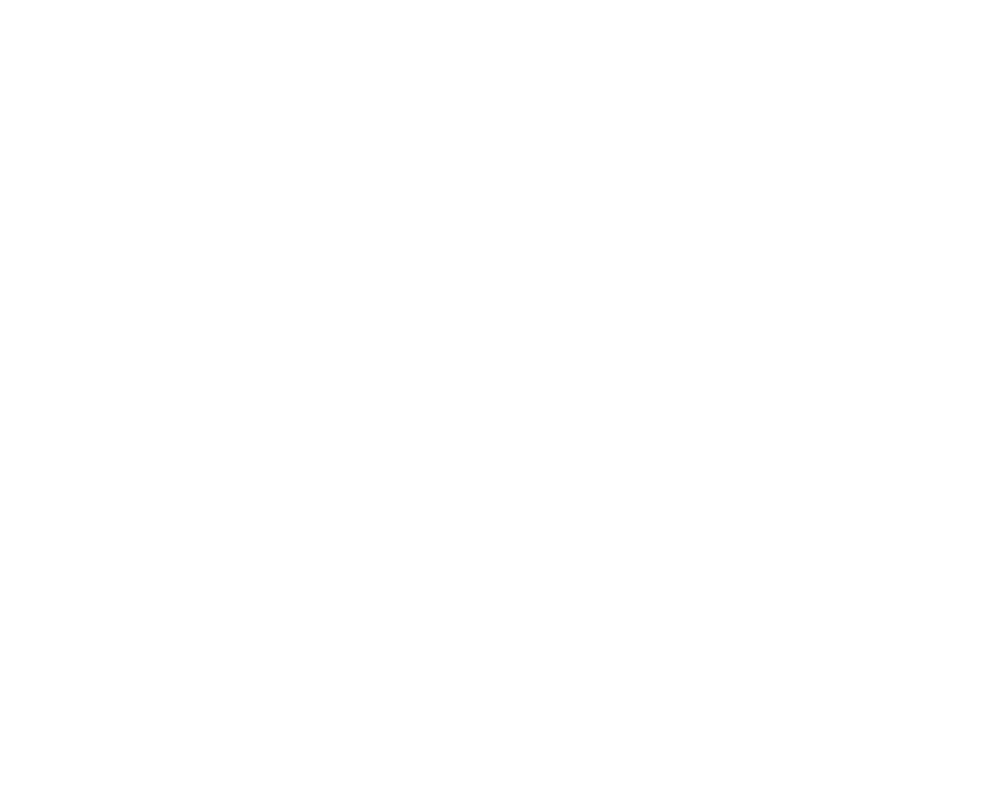
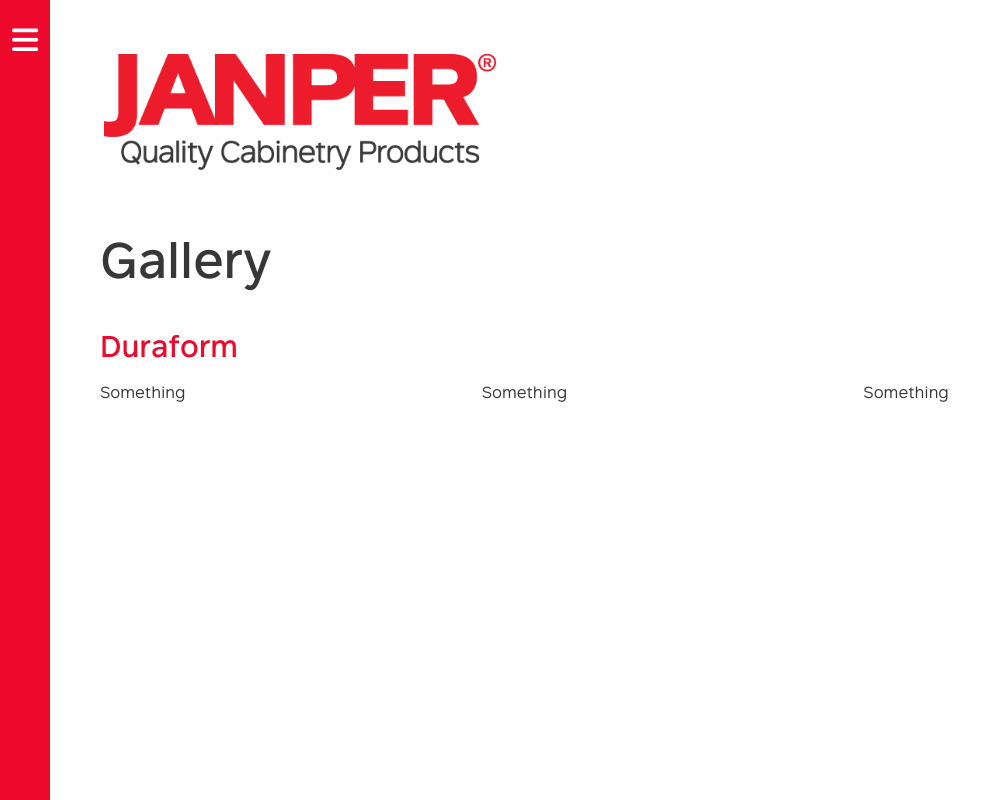
Before and after one commit to hhqbao/JanperSite, an Angular app: page /gallery in a window 1280 px wide. Before the commit this address led to /. Shown: the top 800 px of the page, without its empty margins (0-999 px from the left). Built offline with nearby package versions, Linux system fonts and the light colour scheme.

Commit message:
Start working on the gallery page

```diff
--- a/src/app/app-routing.module.ts
+++ b/src/app/app-routing.module.ts
@@ -2,12 +2,16 @@
 import { RouterModule, Routes } from '@angular/router';
 import { Layout1Component } from './layouts/layout-1/layout-1.component';
 import { HomePageComponent } from './pages/home-page/home-page.component';
+import { GalleryPageComponent } from './pages/gallery-page/gallery-page.component';
 
 const routes: Routes = [
   {
     path: '',
     component: Layout1Component,
-    children: [{ path: '', component: HomePageComponent }],
+    children: [
+      { path: 'gallery', component: GalleryPageComponent },
+      { path: '', component: HomePageComponent },
+    ],
   },
 ];
 
--- a/src/app/app.module.ts
+++ b/src/app/app.module.ts
@@ -7,12 +7,14 @@
 import { HomePageComponent } from './pages/home-page/home-page.component';
 import { LeftNavMenuComponent } from './components/left-nav-menu/left-nav-menu.component';
 import { SimpleContactFormComponent } from './components/simple-contact-form/simple-contact-form.component';
+import { GalleryPageComponent } from './pages/gallery-page/gallery-page.component';
 
 @NgModule({
   declarations: [
     AppComponent,
     Layout1Component,
     HomePageComponent,
+    GalleryPageComponent,
     LeftNavMenuComponent,
     SimpleContactFormComponent,
   ],
--- a/src/app/components/left-nav-menu/left-nav-menu.component.html
+++ b/src/app/components/left-nav-menu/left-nav-menu.component.html
@@ -8,10 +8,10 @@
     </button>
     <ul class="menu-list">
       <li class="menu-list__item">
-        <a>Home</a>
+        <a [routerLink]="['']">Home</a>
       </li>
       <li class="menu-list__item">
-        <a>Gallery</a>
+        <a [routerLink]="['/gallery']" routerLinkActive="active">Gallery</a>
       </li>
       <li class="menu-list__item">
         <a>About</a>
--- /dev/null
+++ b/src/app/pages/gallery-page/gallery-page.component.html
@@ -0,0 +1,16 @@
+<div class="gallery-page">
+  <div class="logo-box">
+    <img src="assets/images/logos/big-logo.png" alt="Janper Logo" />
+  </div>
+  <h1 class="heading heading--page-title">Gallery</h1>
+  <div class="gallery-section">
+    <div class="gallery-section__title">Duraform</div>
+    <div class="gallery-section__container">
+      <div class="row">
+        <div class="col-1-3">Something</div>
+        <div class="col-1-3">Something</div>
+        <div class="col-1-3">Something</div>
+      </div>
+    </div>
+  </div>
+</div>
--- /dev/null
+++ b/src/app/pages/gallery-page/gallery-page.component.ts
@@ -0,0 +1,11 @@
+import { Component, OnInit } from '@angular/core';
+
+@Component({
+  selector: 'app-gallery-page',
+  templateUrl: 'gallery-page.component.html',
+})
+export class GalleryPageComponent implements OnInit {
+  constructor() {}
+
+  ngOnInit() {}
+}
--- a/src/style/4-components/_heading.scss
+++ b/src/style/4-components/_heading.scss
@@ -3,4 +3,8 @@
     font-size: 4rem;
     margin-bottom: 2rem;
   }
+
+  &--page-title {
+    font-size: 5rem;
+  }
 }
--- a/src/style/4-components/_left-nav-menu.scss
+++ b/src/style/4-components/_left-nav-menu.scss
@@ -105,8 +105,11 @@
 
       .menu-list {
         &__item {
-          &:hover,
-          &.active {
+          & > .active {
+            color: $black--1;
+          }
+
+          &:hover {
             color: $black--1;
           }
         }
@@ -118,8 +121,11 @@
 
       .menu-list {
         &__item {
-          &:hover,
-          &.active {
+          & > .active {
+            color: $red--1;
+          }
+
+          &:hover {
             color: $red--1;
           }
         }
--- /dev/null
+++ b/src/style/5-pages/_gallery-page.scss
@@ -0,0 +1,24 @@
+.gallery-page {
+  min-height: 100vh;
+  padding: 5rem;
+
+  .logo-box {
+    margin-bottom: 5rem;
+
+    & > img {
+      display: block;
+      max-width: 40rem;
+    }
+  }
+
+  .gallery-section {
+    margin-top: 3rem;
+
+    &__title {
+      color: $red--1;
+      font-size: 3rem;
+      font-weight: bold;
+      margin-bottom: 1.5rem;
+    }
+  }
+}
--- a/src/style/main.scss
+++ b/src/style/main.scss
@@ -13,4 +13,5 @@
 @import "./4-components/grid";
 @import "./4-components/simple-contact-form";
 @import "./5-pages/home-page";
+@import "./5-pages/gallery-page";
 @import "./6-layouts/layout-1";
```
